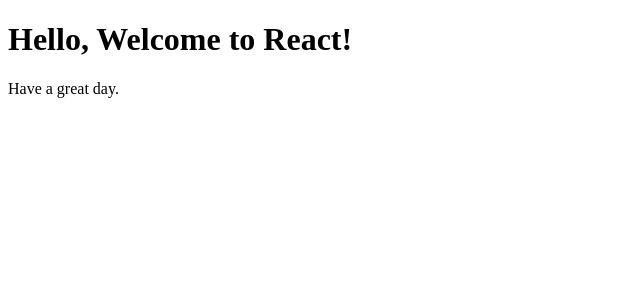
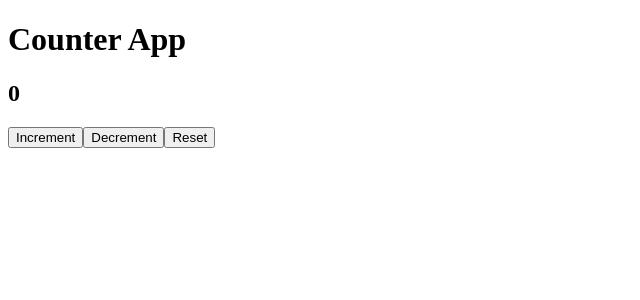
Before and after one commit to Rihan879/React, a React (Vite) app in the folder rihan/: page / in a window 1280 px wide. Shown: the top 300 px of the page, without its empty margins (0-640 px from the left). Built offline with nearby package versions, Linux system fonts and the light colour scheme.

Commit message:
react counter

```diff
--- a/rihan/src/App.jsx
+++ b/rihan/src/App.jsx
@@ -5,7 +5,7 @@
 import './App.css'
 import Student from './components/Student'
 import Greeting from "./components/Greeting";
-
+import Counter from "./components/Counter";
 
 function App() {
   return (
@@ -16,8 +16,11 @@
     //     marks={85}
     //   />
     // </div>
-     <div>
-      <Greeting />
+    //  <div>
+    //   <Greeting />
+    // </div>
+    <div>
+      <Counter />
     </div>
   );
 }
--- /dev/null
+++ b/rihan/src/components/Counter.jsx
@@ -0,0 +1,30 @@
+import { useState } from "react";
+
+function Counter() {
+  const [count, setCount] = useState(0);
+
+  const increment = () => {
+    setCount(count + 1);
+  };
+
+  const decrement = () => {
+    setCount(count - 1);
+  };
+
+  const reset = () => {
+    setCount(0);
+  };
+
+  return (
+    <div>
+      <h1>Counter App</h1>
+      <h2>{count}</h2>
+
+      <button onClick={increment}>Increment</button>
+      <button onClick={decrement}>Decrement</button>
+      <button onClick={reset}>Reset</button>
+    </div>
+  );
+}
+
+export default Counter;
```
